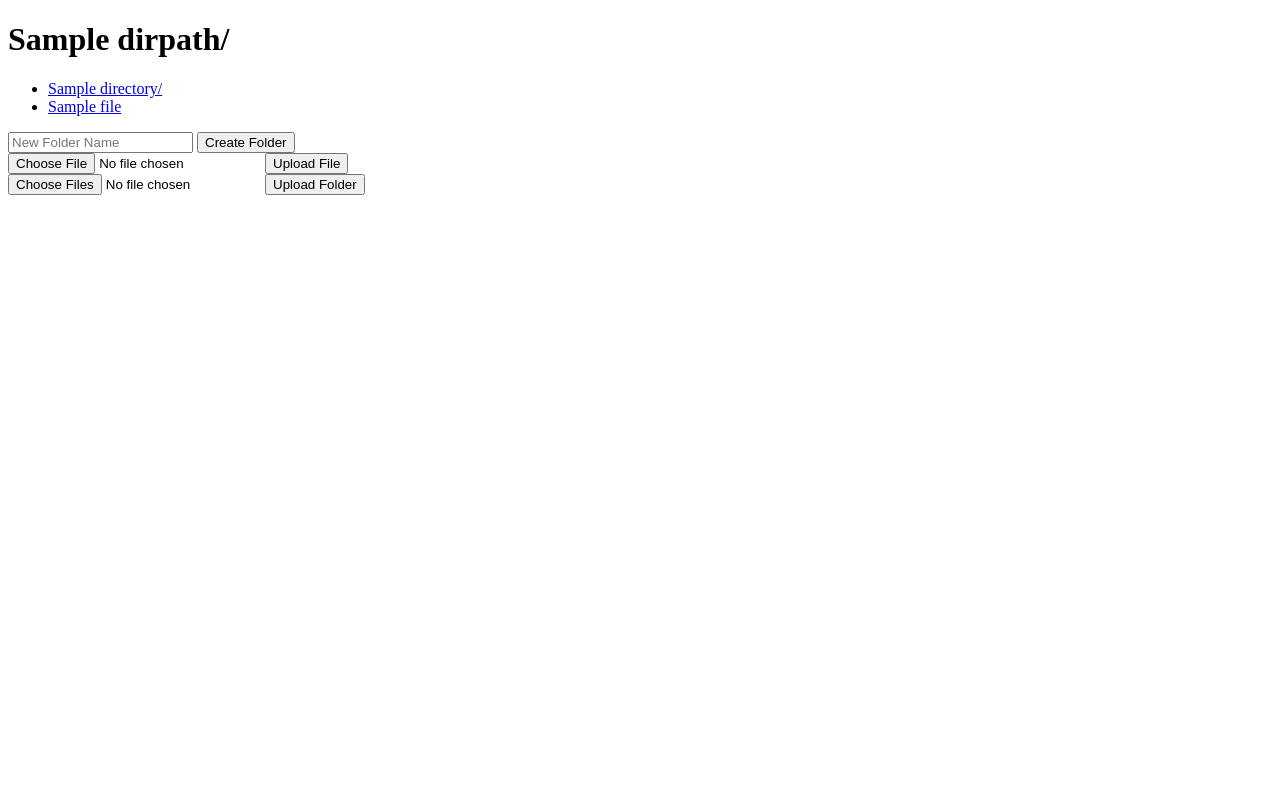
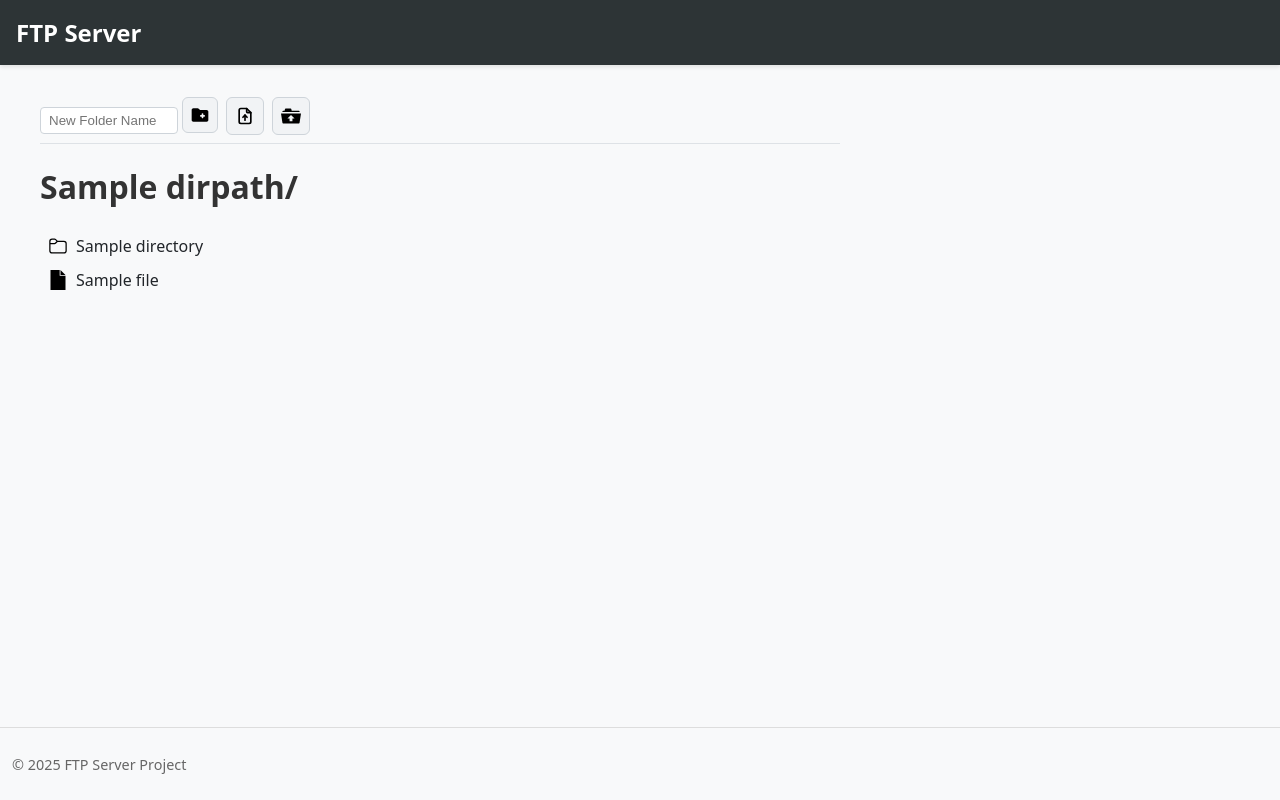
Before and after one commit to kishism/Fileserver, a Flask app: template ftp/templates/root.html in a window 1280 px wide. Run offline with Flask 3, Linux system fonts and the light colour scheme; the template is opened without the code that fills it: most values are stand-ins (such as "Sample title", 1, 10 or a date in 2020).

Commit message:
feat(templates): UI/UX #1

```diff
--- a/ftp/static/style.css
+++ b/ftp/static/style.css
@@ -0,0 +1,320 @@
+body {
+	font-family: system-ui, sans-serif;
+	margin: 0;
+	background: #f8f9fa;
+	color: #333;
+}
+
+.page-wrapper {
+	display: flex;
+	flex-direction: column;
+	min-height: 100vh;
+}
+
+.site-header {
+	padding: 1rem;
+	background: #2d3436;
+	color: #fff;
+	box-shadow: 0 2px 4px rgba(0, 0, 0, 0.1);
+}
+
+.site-title {
+	margin: 0;
+	font-size: 1.5rem;
+}
+
+.content {
+	flex: 1;
+	padding: 1.5rem;
+	max-width: 800px;
+	margin-left: 1rem;
+}
+
+.site-footer {
+	padding: 0.75rem;
+	text-align: left;
+	font-size: 0.9rem;
+	color: #666;
+	border-top: 1px solid #ddd;
+}
+
+/* directory.html */
+.file-list {
+	list-style: none;
+	padding: 0;
+	margin: 1rem 0;
+}
+
+.file-list li a:hover {
+	background-color: #e9ecef;
+	cursor: pointer;
+	color: #2d6cdf;
+}
+
+.file-list li a {
+	display: flex;
+	align-items: center;
+	padding: 0.35rem 0.5rem;
+	border-radius: 4px;
+	text-decoration: none;
+	color: #212529;
+	transition: background 0.2s, color 0.2s;
+}
+
+.icon {
+	display: inline-block;
+	width: 1.2rem;
+	height: 1.2rem;
+	margin-right: 0.5rem;
+	background-size: contain;
+	background-repeat: no-repeat;
+}
+
+/* File/Folder actions */
+.actions {
+	margin-top: 2rem;
+	padding: 1rem;
+	border-top: 1px solid #dee2e6;
+}
+
+.actions h3 {
+	margin-bottom: 0.5rem;
+	color: #495057;
+}
+
+.actions form {
+	margin-bottom: 1rem;
+	display: flex;
+	gap: 0.5rem;
+}
+
+.actions input[type="text"],
+.actions input[type="file"] {
+	flex: 1;
+	padding: 0.4rem 0.5rem;
+	border: 1px solid #ced4da;
+	border-radius: 4px;
+}
+
+.btn {
+	padding: 0.4rem 0.8rem;
+	border: none;
+	background: #2d6cdf;
+	color: white;
+	border-radius: 4px;
+	cursor: pointer;
+	transition: background 0.2s;
+}
+
+.btn:hover {
+	background: #1a4fb7;
+}
+
+.toolbar {
+	display: flex;
+	gap: 0.5rem;
+	flex-wrap: wrap;
+	margin-bottom: 1rem;
+	padding: 0.5rem 0;
+	border-bottom: 1px solid #dee2e6;
+}
+
+.toolbar-item {
+	position: relative;
+}
+
+.icon-btn {
+	display: inline-flex;
+	align-items: center;
+	justify-content: center;
+	width: 36px;
+	height: 36px;
+	background: #f1f3f5;
+	border: 1px solid #ced4da;
+	border-radius: 6px;
+	cursor: pointer;
+	transition: background 0.2s, transform 0.1s;
+}
+
+.icon-btn:hover {
+	background: #e9ecef;
+	transform: translateY(-1px);
+}
+
+/* Tooltip fallback for long text inputs (like folder name) */
+.toolbar-item input[type="text"] {
+	padding: 0.3rem 0.5rem;
+	border: 1px solid #ced4da;
+	border-radius: 4px;
+	width: 120px;
+}
+
+.icon {
+	display: inline-block;
+	width: 20px;
+	height: 20px;
+	background-size: contain;
+	background-repeat: no-repeat;
+	background-position: center;
+	margin: 0 auto;
+}
+
+.file-list .file-icon {
+	display: inline-block;
+	width: 20px;
+	height: 20px;
+	background-size: contain;
+	background-repeat: no-repeat;
+	background-position: center;
+	margin-right: 0.5rem;
+	vertical-align: middle;
+}
+
+/* For Button */
+.folder-icon {
+	background-image: url('/static/icons/create-new-folder-rounded.svg');
+}
+
+.file-upload-icon {
+	background-image: url('/static/icons/file-upload.svg');
+}
+
+.folder-upload-icon {
+	background-image: url('/static/icons/folder-3.svg');
+}
+
+/* Specific Icons */
+.file-list .folder-icon {
+	background-image: url('/static/icons/folder-32-regular.svg');
+}
+
+.file-list .regular-file-icon {
+	background-image: url('/static/icons/file.svg');
+}
+
+.file-list .image-file-icon {
+	background-image: url('/static/icons/image-1-filled.svg');
+}
+
+/* For file.html */
+
+.file-viewer {
+    max-width: 900px;
+    margin-left: 1rem;
+    padding: 1rem;
+    background: #ffffff;
+    border-radius: 6px;
+    font-family: 'Segoe UI', Tahoma, Geneva, Verdana, sans-serif;
+  }
+
+  /* Breadcrumb bar */
+  .file-breadcrumb {
+    display: flex;
+    align-items: center;
+    gap: 0.3rem;
+    margin-bottom: 1rem;
+    font-size: 0.95rem;
+    color: #495057;
+    flex-wrap: wrap;
+  }
+
+  .breadcrumb-link {
+    display: flex;
+    align-items: center;
+    text-decoration: none;
+    color: #2d3436;
+    font-weight: 500;
+    transition: color 0.2s;
+  }
+
+  .breadcrumb-link:hover {
+    color: #2d6cdf;
+  }
+
+  .breadcrumb-icon {
+    width: 20px;
+    height: 20px;
+    margin-right: 0.2rem;
+  }
+
+  .breadcrumb-separator {
+    margin: 0 0.2rem;
+    color: #adb5bd;
+  }
+  /* File title */
+  .file-title {
+    font-size: 1.8rem;
+    margin-bottom: 0.8rem;
+    color: #2d3436;
+  }
+
+  /* File actions buttons */
+  .file-actions {
+    margin-bottom: 1rem;
+    display: flex;
+    gap: 0.5rem;
+  }
+
+  .file-actions .btn {
+    padding: 0.4rem 0.8rem;
+    background: #f1f3f5;
+    border: 1px solid #ced4da;
+    border-radius: 5px;
+    cursor: pointer;
+    font-size: 0.9rem;
+    transition: background 0.2s, transform 0.1s;
+  }
+
+  .file-actions .btn:hover {
+    background: #e9ecef;
+    transform: translateY(-1px);
+  }
+
+  /* Image preview */
+  .file-preview {
+    display: flex;
+    justify-content: center;
+    margin: 1rem 0;
+  }
+
+  .file-preview img {
+    max-width: 100%;
+    max-height: 600px;
+    border-radius: 6px;
+    object-fit: contain;
+    transition: transform 0.2s ease-in-out;
+  }
+
+  .file-preview img:hover {
+    transform: scale(1.02);
+  }
+
+  /* Metadata table */
+  .file-meta {
+    width: 100%;
+    border-collapse: collapse;
+    font-size: 0.95rem;
+    color: #495057;
+    margin-top: 1rem;
+    background: #fafbfc;
+    border-radius: 6px;
+    overflow: hidden;
+  }
+
+  .file-meta th,
+  .file-meta td {
+    text-align: left;
+    padding: 0.5rem 0.7rem;
+  }
+
+  .file-meta th {
+    width: 130px;
+    font-weight: 600;
+    background-color: #f1f3f5;
+    color: #2d3436;
+    border-right: 1px solid #dee2e6;
+  }
+
+  .file-meta td {
+    background-color: #ffffff;
+  }
--- a/ftp/templates/base.html
+++ b/ftp/templates/base.html
@@ -1,11 +1,28 @@
 <!DOCTYPE html>
-<html>
+<html lang="en">
   <head>
-    <title>FTP Server</title>
+    <meta charset="UTF-8" />
+    <meta name="viewport" content="width=device-width, initial-scale=1.0" />
+    <title>{% block title %}FTP Server{% endblock %}</title>
 
-    <link rel="stylesheet" href="{{ url_for('static', filename='error.css') }}">
+    <!-- Main stylesheet -->
+    <link rel="stylesheet" href="{{ url_for('static', filename='style.css') }}" />
+
+    {% block extra_head %}{% endblock %}
   </head>
   <body>
-    {% block content %}{% endblock %}
+    <div class="page-wrapper">
+      <header class="site-header">
+        <h1 class="site-title">FTP Server</h1>
+      </header>
+
+      <main class="content">
+        {% block content %}{% endblock %}
+      </main>
+
+      <footer class="site-footer">
+        <p>&copy; 2025 FTP Server Project</p>
+      </footer>
+    </div>
   </body>
 </html>
--- a/ftp/templates/root.html
+++ b/ftp/templates/root.html
@@ -1,40 +1,66 @@
 {% extends "base.html" %}
 {% block content %}
+<!-- Toolbar actions -->
+<section class="toolbar">
+  <form action="{{ url_for('directories.create_directory', dirpath=dirname if dirname != 'root' else '') }}" method="POST" class="toolbar-item">
+    <input type="text" name="dirname" placeholder="New Folder Name" required title="Folder Name">
+    <button type="submit" class="icon-btn" title="Create Folder">
+      <span class="icon folder-icon"></span>
+    </button>
+  </form>
+
+  <form action="{{ url_for('directories.upload_file', dirpath=dirname if dirname != 'root' else '') }}"
+        method="POST" enctype="multipart/form-data" class="toolbar-item">
+    <input type="file" name="file" id="upload-file" hidden onchange="this.form.submit()">
+    <label for="upload-file" class="icon-btn" title="Upload File">
+      <span class="icon file-upload-icon"></span>
+    </label>
+    <button type="submit" hidden></button>
+  </form>
+
+  <form action="{{ url_for('directories.upload_folder', dirpath=dirname if dirname != 'root' else '') }}"
+        method="POST" enctype="multipart/form-data" class="toolbar-item">
+    <input type="file" name="files" id="upload-folder" webkitdirectory multiple hidden onchange="this.form.submit()">
+    <label for="upload-folder" class="icon-btn" title="Upload Folder">
+      <span class="icon folder-upload-icon"></span>
+    </label>
+    <button type="submit" hidden></button>
+  </form>
+</section>
+
 <h1>{{ dirpath }}/</h1>
-<ul>
+
+<ul class="file-list">
   {% for d in directories %}
-    <li>
-        <a href="{{ url_for('directories.list_directory', dirpath=d) }}">{{ d }}/</a>
+    <li class="folder">
+        <a href="{{ url_for('directories.list_directory', dirpath=d) }}">
+          <span class="file-icon folder-icon"></span>
+          {{ d }}
+        </a>
     </li>
   {% endfor %}
+
   {% for f in files %}
-  <li>
+  <li class="file">
     <a href="{{ url_for('directories.view_file', filepath=(dirpath ~ '/' ~ f.name) if dirpath and dirpath != 'root' else f.name) }}">
+      <!-- This is a quick fix for now! -->
+      <span class="file-icon
+          {% if f.mime_type is defined and f.mime_type and f.mime_type.startswith('image/') %}
+            image-file-icon
+          {% else %}
+            regular-file-icon
+          {% endif %}
+        "></span>
       {{ f.name }}
     </a>
   </li>
   {% endfor %}
-</ul>
+  </ul>
+  {% endblock %}
 
-<!-- Create Directory -->
-<form action="{{ url_for('directories.create_directory', dirpath=dirname if dirname != 'root' else '') }}" method="POST">
-  <input type="text" name="dirname" placeholder="New Folder Name" required>
-  <button type="submit">Create Folder</button>
-</form>
-
-<!-- File Upload -->
-<form action="{{ url_for('directories.upload_file', dirpath=dirname if dirname != 'root' else '') }}"
-      method="POST" enctype="multipart/form-data">
-  <input type="file" name="file">
-  <button type="submit">Upload File</button>
-</form>
-
-<!-- Folder Upload -->
-<form action="{{ url_for('directories.upload_folder', dirpath=dirname if dirname != 'root' else '') }}"
-      method="POST" enctype="multipart/form-data">
-  <!-- Allows folder selection -->
-  <input type="file" name="files" webkitdirectory multiple>
-  <button type="submit">Upload Folder</button>
-</form>
-
-{% endblock %}
+  {#
+  - Some file objects may not have a 'mime_type' attribute (e.g., dummy files or root files).
+  - Always check:
+      {% if f.mime_type is defined and f.mime_type and f.mime_type.startswith('image/') %}
+    This prevents Jinja `UndefinedError`.
+  #}
```
Also changed, not shown: ftp/templates/directory.html (+42 -33 lines), ftp/templates/file.html (+54 -4 lines), ftp/static/icons/arrow-back-circle.svg (added), ftp/static/icons/back.svg (added), ftp/static/icons/back2.svg (added), ftp/static/icons/create-new-folder-rounded.svg (added), ftp/static/icons/file-upload.svg (added), ftp/static/icons/file.svg (added), ftp/static/icons/folder-3.svg (added), ftp/static/icons/folder-32-regular.svg (added), ftp/static/icons/folder-48-filled.svg (added), ftp/static/icons/image-1-filled.svg (added).
